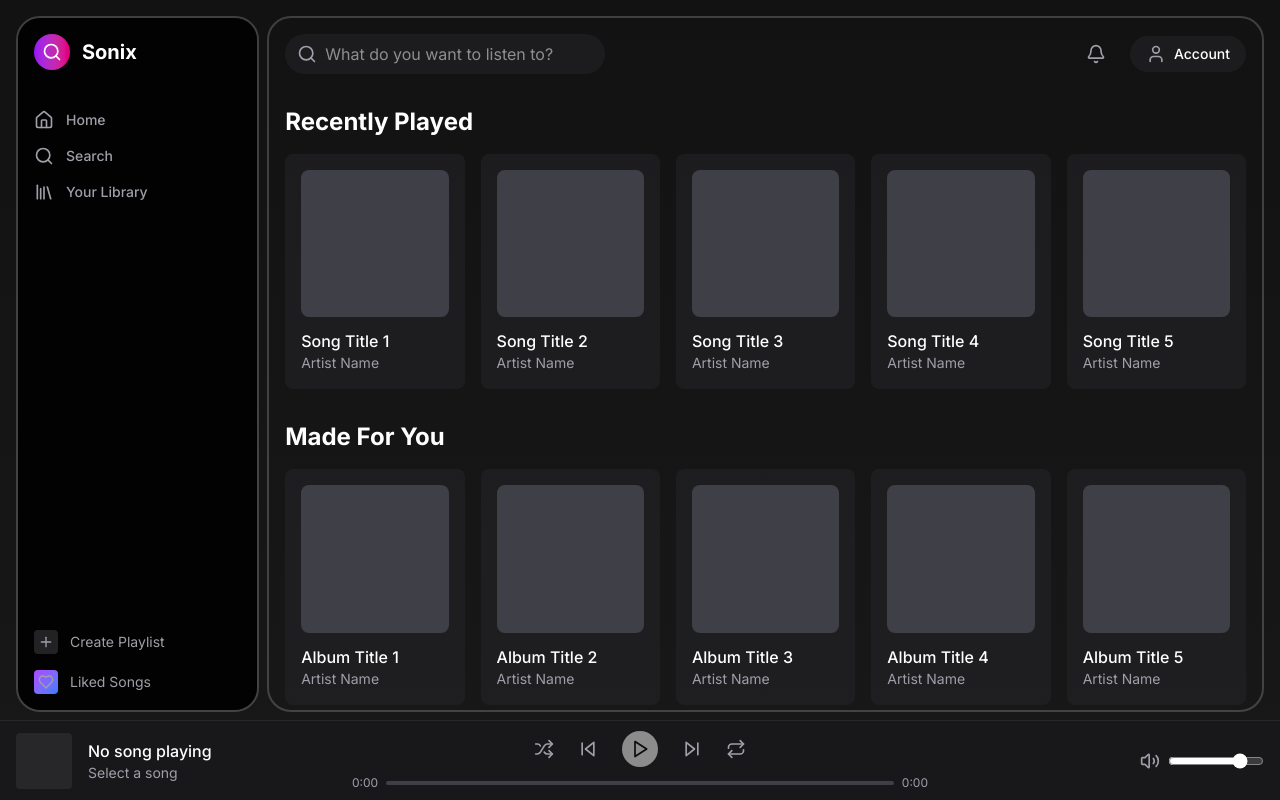
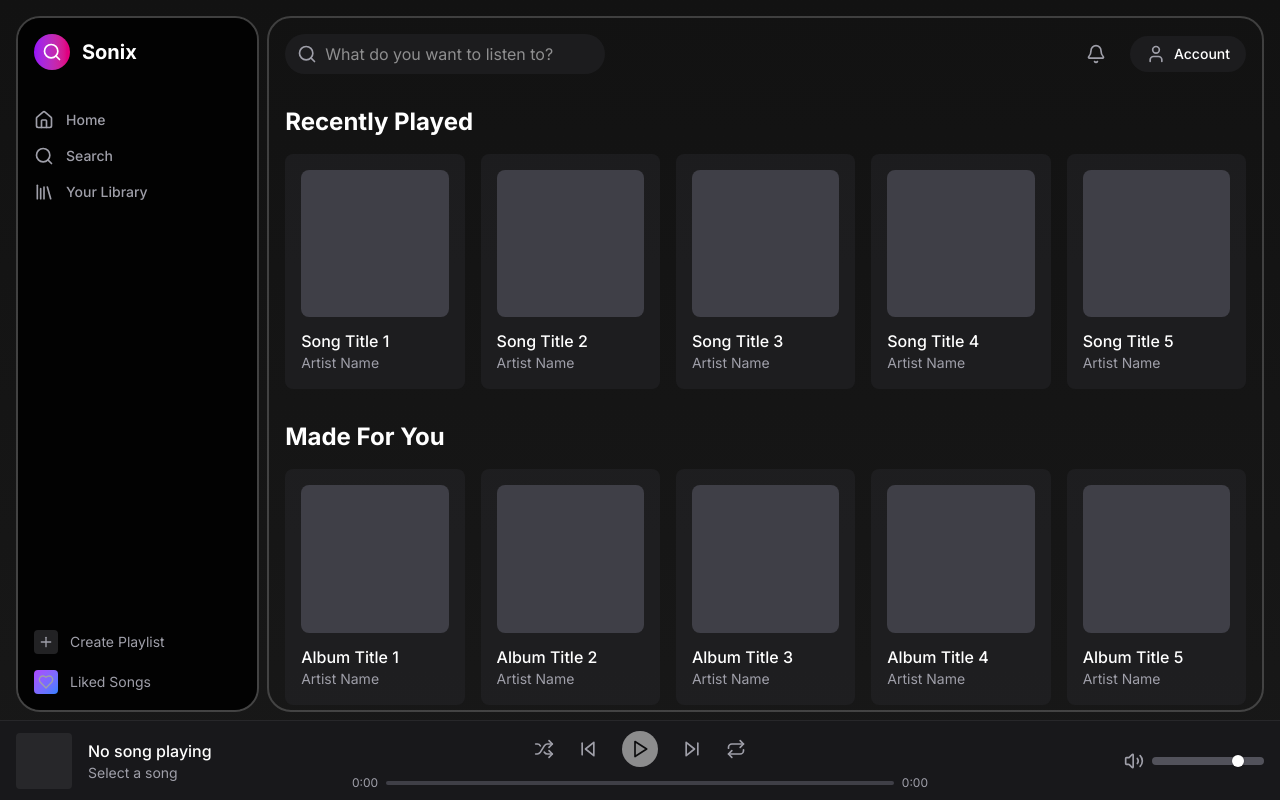
Before and after one commit to RAJIV81205/Sonix, a Next.js app: page /dashboard in a window 1280 px wide. Built offline with nearby package versions, Linux system fonts and the light colour scheme; sample sign-in values are in the browser's storage.

Commit message:
feat: enhance Player component styling and fix audioRef type in PlayerContext

```diff
--- a/app/globals.css
+++ b/app/globals.css
@@ -7,27 +7,31 @@
 }
 
 
-@keyframes gradient-x {
-    0% {
-      background-position: 0% 50%;
-    }
-    50% {
-      background-position: 100% 50%;
-    }
-    100% {
-      background-position: 0% 50%;
-    }
-  }
+.volume {
+  -webkit-appearance: none;
+  height: 0.5rem;
+  background: #52525b; /* zinc-600 */
+  border-radius: 0.5rem;
+  cursor: pointer;
+}
 
-  .animate-gradient-x {
-    animation: gradient-x 15s ease infinite;
-    background-size: 300% 300%;
-  }
+.volume::-webkit-slider-thumb {
+  -webkit-appearance: none;
+  height: 0.75rem;
+  width: 0.75rem;
+  border-radius: 9999px;
+  background: white;
+  box-shadow: 0 0 2px rgba(0, 0, 0, 0.4);
+  transition: transform 0.15s ease;
+}
 
-  .glassmorphism {
-    background: rgba(255, 255, 255, 0.1);
-    border-radius: 10px;
-    backdrop-filter: blur(10px);
-    -webkit-backdrop-filter: blur(10px);
-    border: 1px solid rgba(255, 255, 255, 0.18);
-  }
+.volume::-webkit-slider-thumb:hover {
+  transform: scale(1.1);
+}
+
+.volume::-moz-range-thumb {
+  height: 0.75rem;
+  width: 0.75rem;
+  border-radius: 9999px;
+  background: white;
+}
--- a/components/dashboard/Player.tsx
+++ b/components/dashboard/Player.tsx
@@ -117,8 +117,9 @@ const Player = () => {
           max={100}
           value={volume}
           onChange={(e) => setVolume(Number(e.target.value))}
-          className="w-24 accent-white cursor-pointer"
+          className="w-28 volume"
         />
+
       </div>
     </div>
   )
--- a/context/PlayerContext.tsx
+++ b/context/PlayerContext.tsx
@@ -11,12 +11,13 @@ interface Song {
 }
 
 interface PlayerContextType {
-  currentSong: Song | null;
-  isPlaying: boolean;
-  setCurrentSong: (song: Song) => void;
-  setIsPlaying: (playing: boolean) => void;
-  audioRef: React.RefObject<HTMLAudioElement>;
-}
+    currentSong: Song | null;
+    isPlaying: boolean;
+    setCurrentSong: (song: Song) => void;
+    setIsPlaying: (playing: boolean) => void;
+    audioRef: React.RefObject<HTMLAudioElement | null>; // ✅ Fix here
+  }
+
 
 const PlayerContext = createContext<PlayerContextType | undefined>(undefined);
 
```
